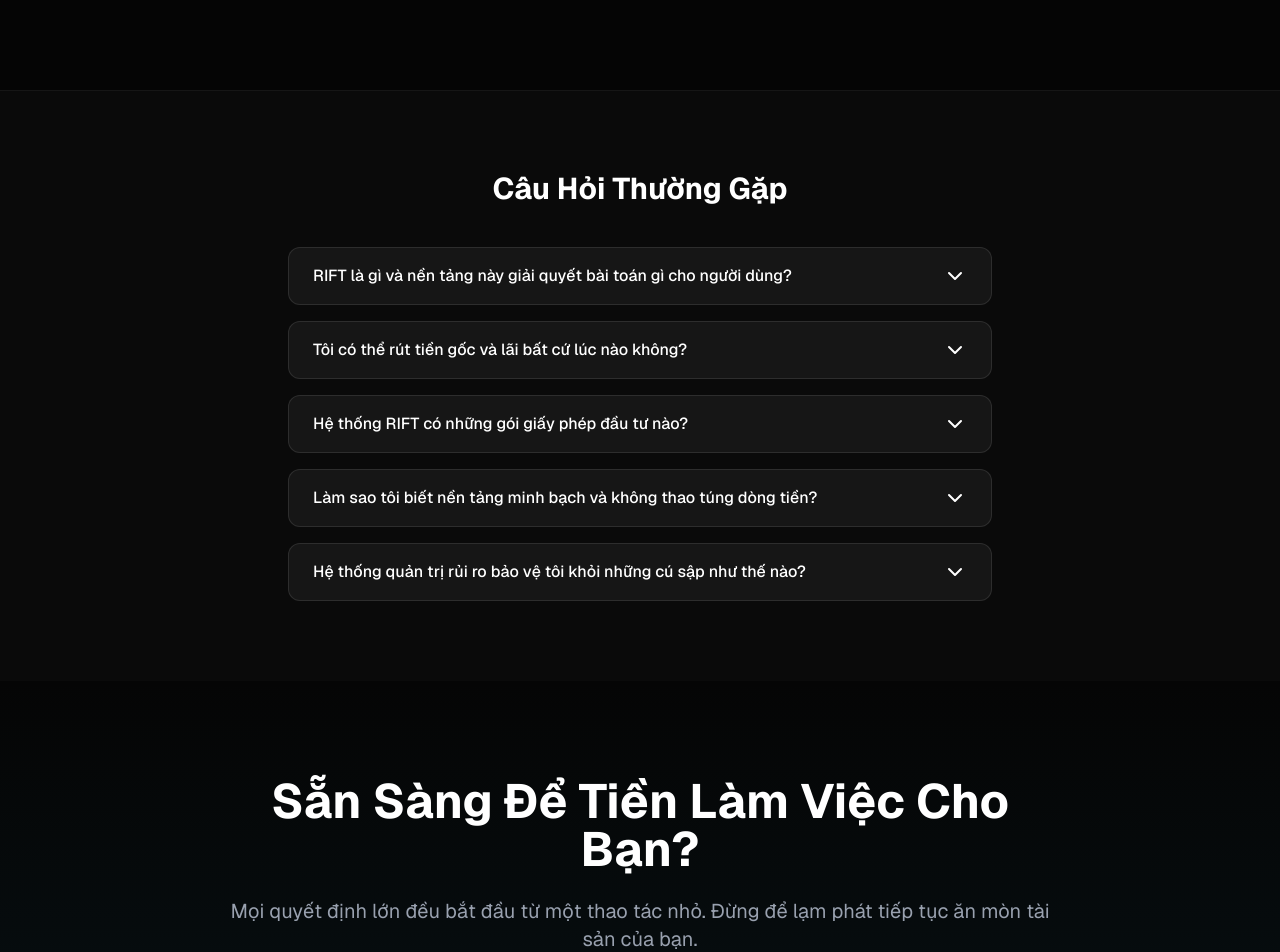
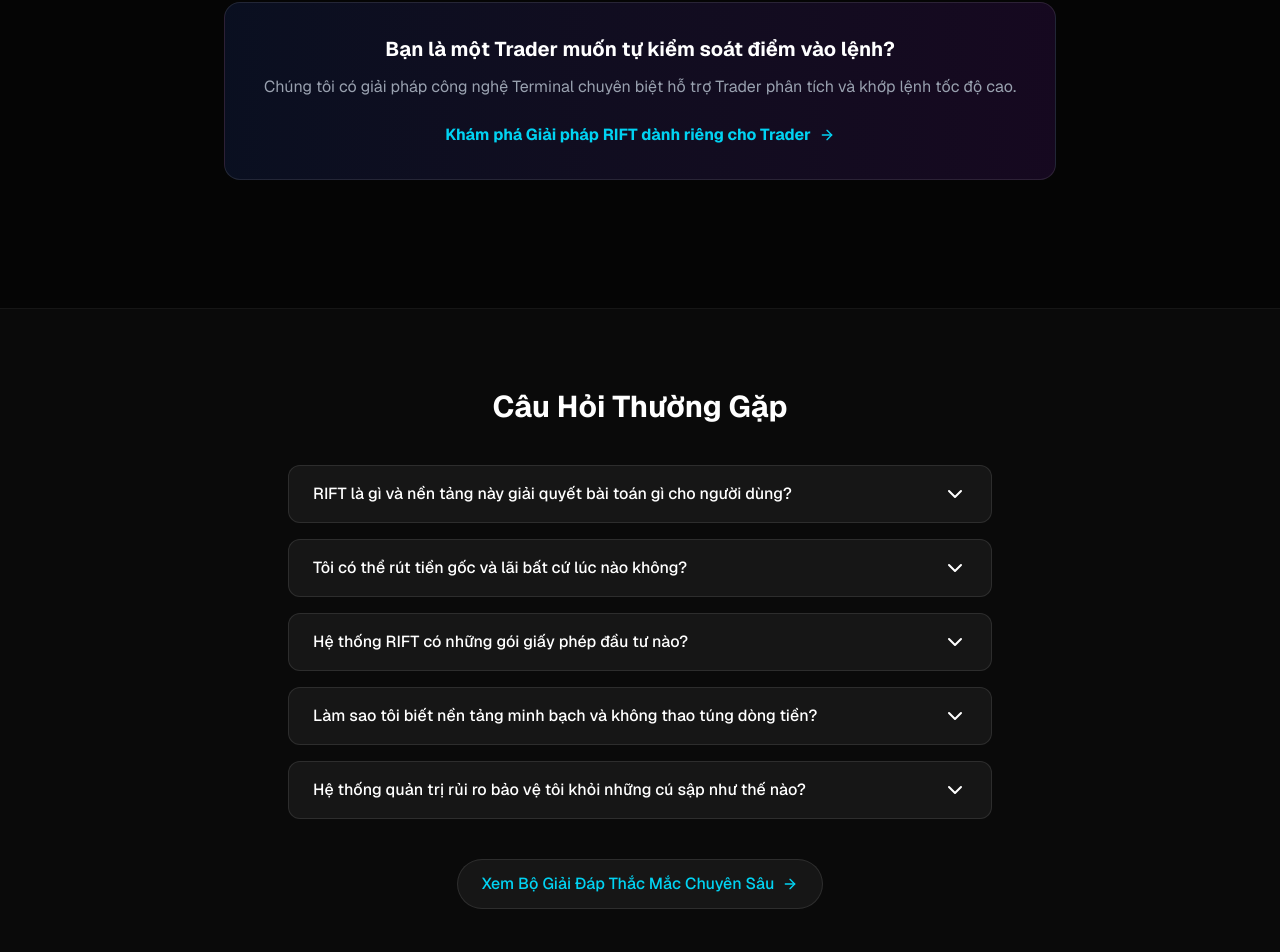
Before and after one commit to TonyTran99/dautucongngheai, a Next.js app: page / in a window 1280 px wide. Shown: the part 6177-7129 px from the top of the page. Built offline with nearby package versions, Linux system fonts and the light colour scheme.

Commit message:
feat: Add links to FAQ and Trader Solution pages

```diff
--- a/src/app/page.tsx
+++ b/src/app/page.tsx
@@ -313,6 +313,14 @@
               </ul>
             </div>
           </div>
+
+          <div className="mt-10 p-6 md:p-8 rounded-2xl bg-gradient-to-r from-blue-900/20 to-purple-900/20 border border-white/10 text-center">
+            <h3 className="text-xl font-bold text-white mb-3">Bạn là một Trader muốn tự kiểm soát điểm vào lệnh?</h3>
+            <p className="text-gray-400 mb-6">Chúng tôi có giải pháp công nghệ Terminal chuyên biệt hỗ trợ Trader phân tích và khớp lệnh tốc độ cao.</p>
+            <a href="https://rifttradingai.vercel.app/" target="_blank" rel="noreferrer" className="inline-flex items-center gap-2 text-cyan-400 font-bold hover:text-cyan-300 transition-colors">
+              Khám phá Giải pháp RIFT dành riêng cho Trader <ArrowRight size={16} />
+            </a>
+          </div>
         </div>
       </section>
 
@@ -344,6 +352,11 @@
                 </AnimatePresence>
               </div>
             ))}
+          </div>
+          <div className="mt-10 text-center">
+            <a href="https://giaidapriftprotocol.vercel.app/" target="_blank" rel="noreferrer" className="inline-flex items-center gap-2 px-6 py-3 rounded-full bg-white/5 border border-white/10 text-cyan-400 font-medium hover:bg-white/10 transition-all">
+              Xem Bộ Giải Đáp Thắc Mắc Chuyên Sâu <ArrowRight size={16} />
+            </a>
           </div>
         </div>
       </section>
```
